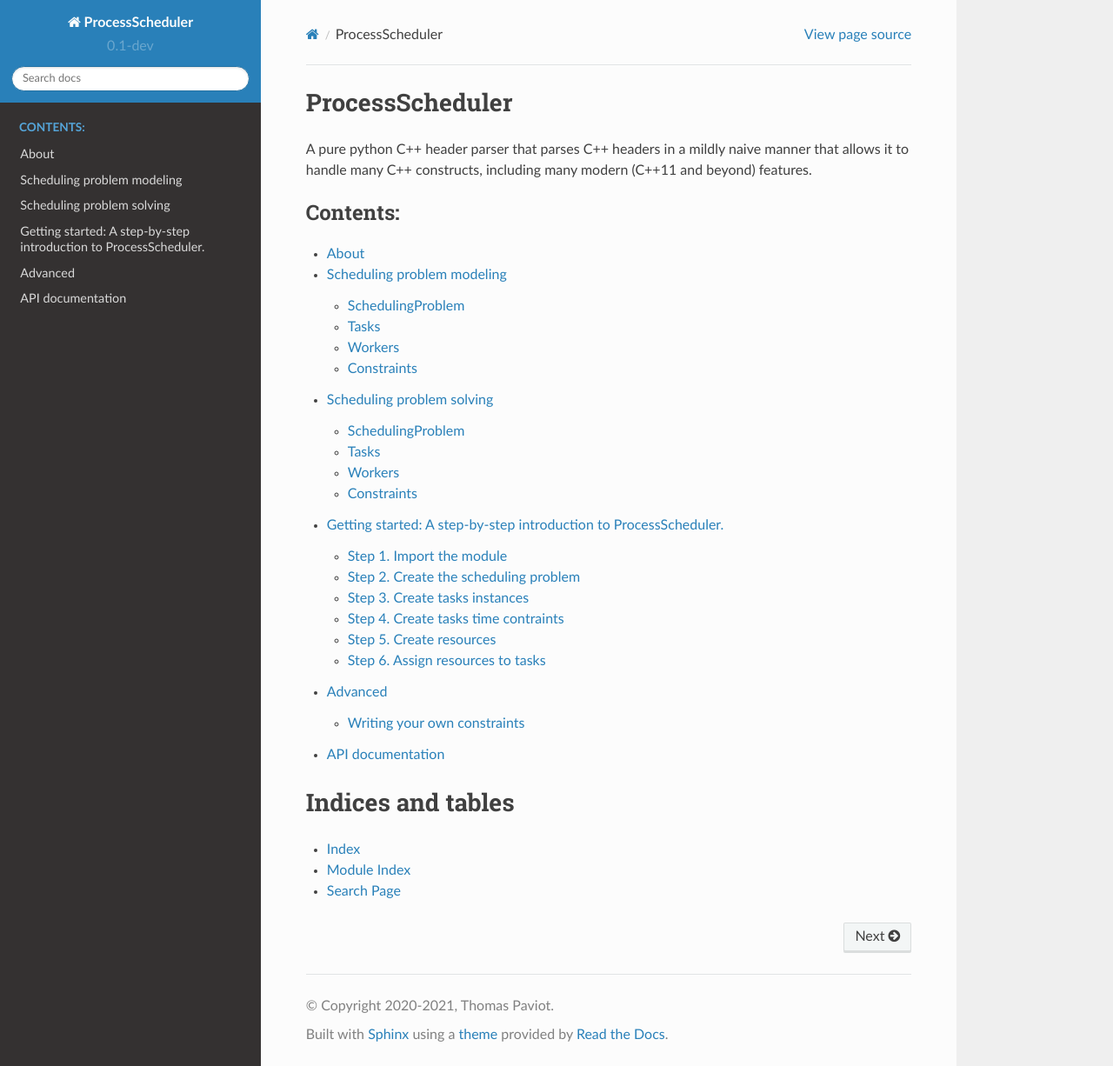
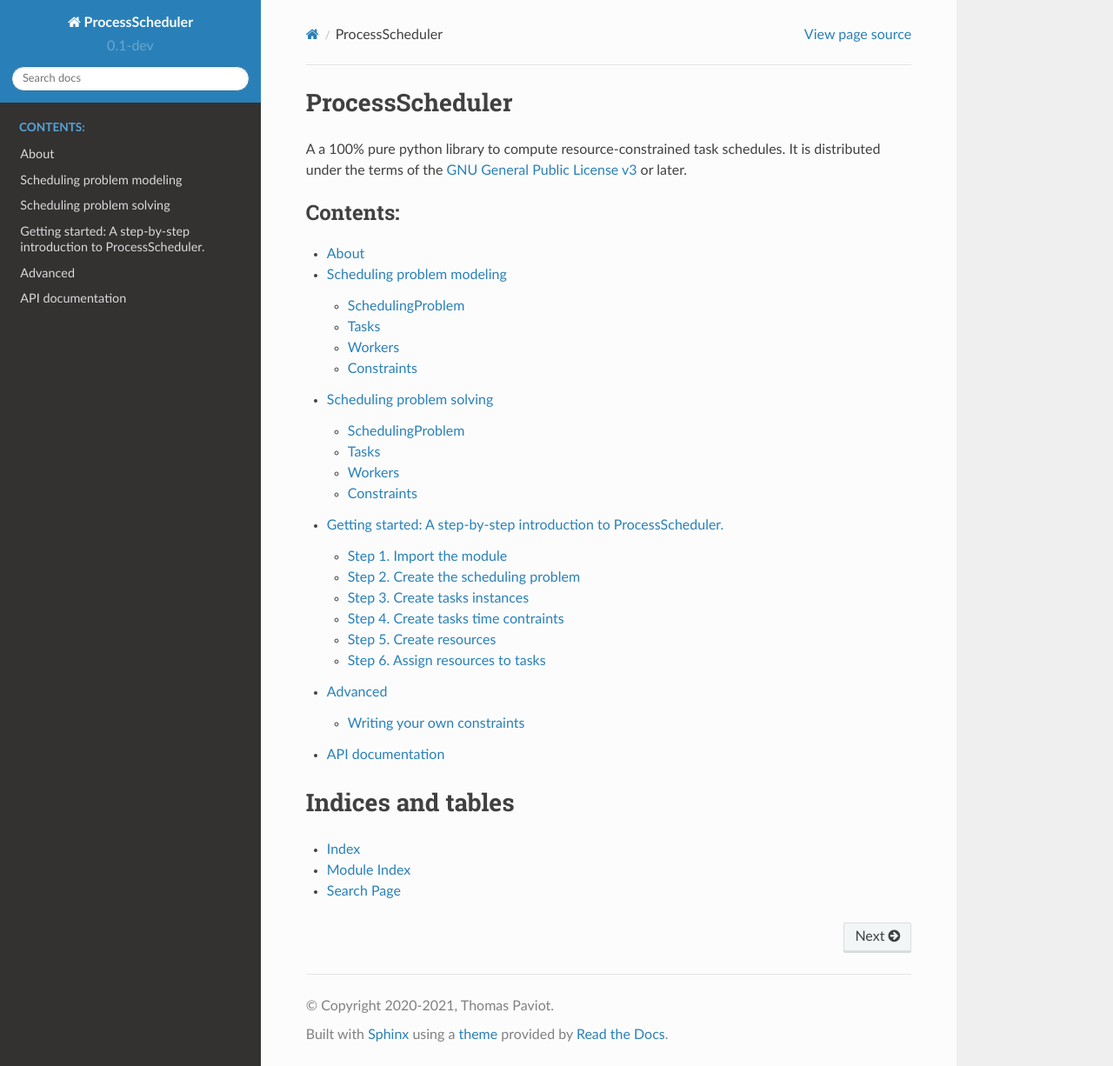
Before and after one commit to tpaviot/ProcessScheduler, a Sphinx documentation site: the page built from doc/index.rst, in a window 1280 px wide and 1226 px high. Shown: the whole window at 87% size. Built offline with Sphinx 7.4.7 and the Read the Docs theme 2.0.0, drawn with Linux system fonts in a browser that asks for light colours.

Commit message:
Small change to index.rst

```diff
--- a/doc/index.rst
+++ b/doc/index.rst
@@ -1,9 +1,7 @@
 ProcessScheduler
 ================
 
-A pure python C++ header parser that parses C++ headers in a mildly naive
-manner that allows it to handle many C++ constructs, including many modern
-(C++11 and beyond) features.
+A a 100% pure python library to compute resource-constrained task schedules. It is distributed under the terms of the `GNU General Public License v3 <https://www.gnu.org/licenses/gpl-3.0.txt>`_ or later.
 
 .. toctree::
    :maxdepth: 2
```
